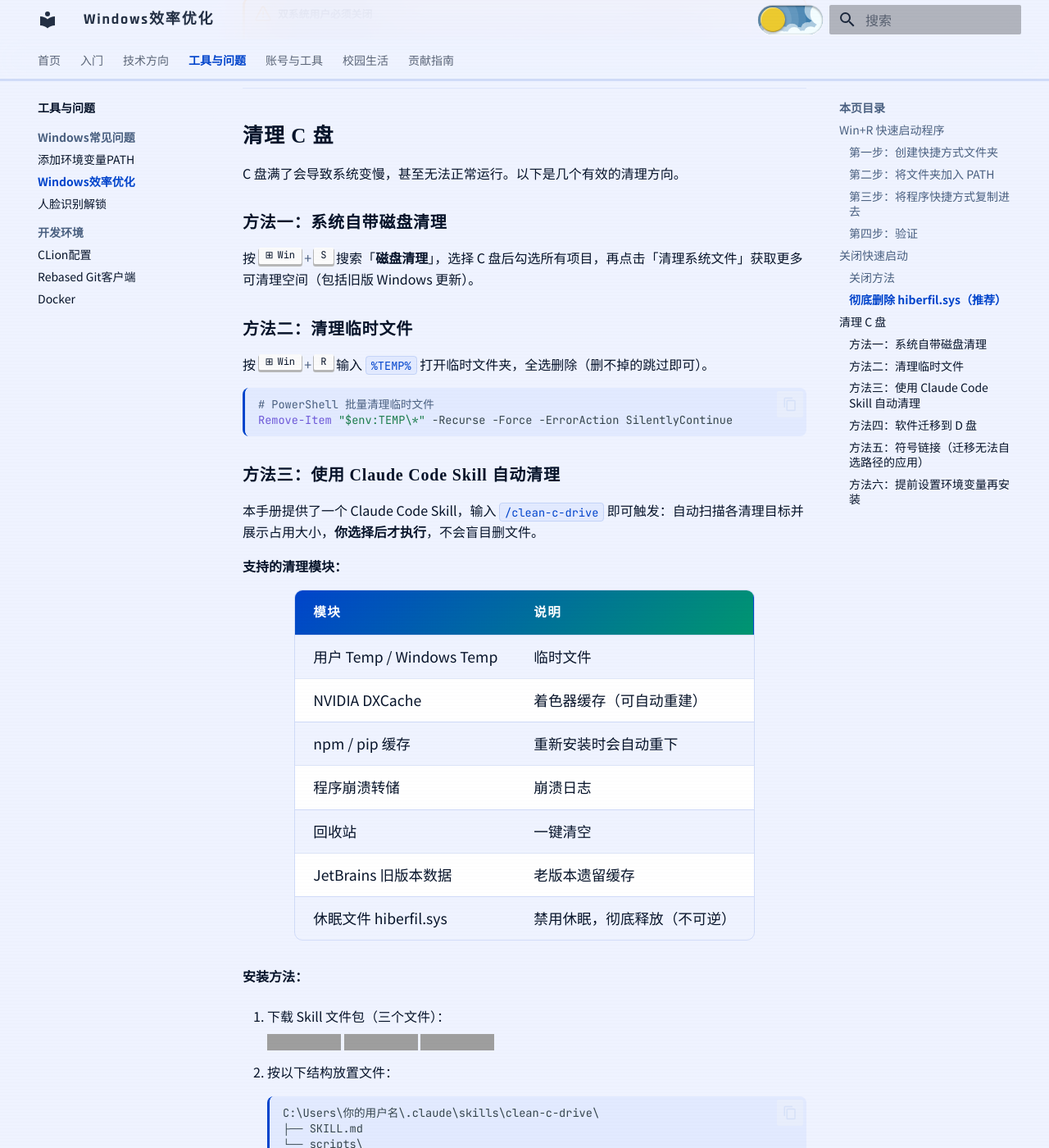
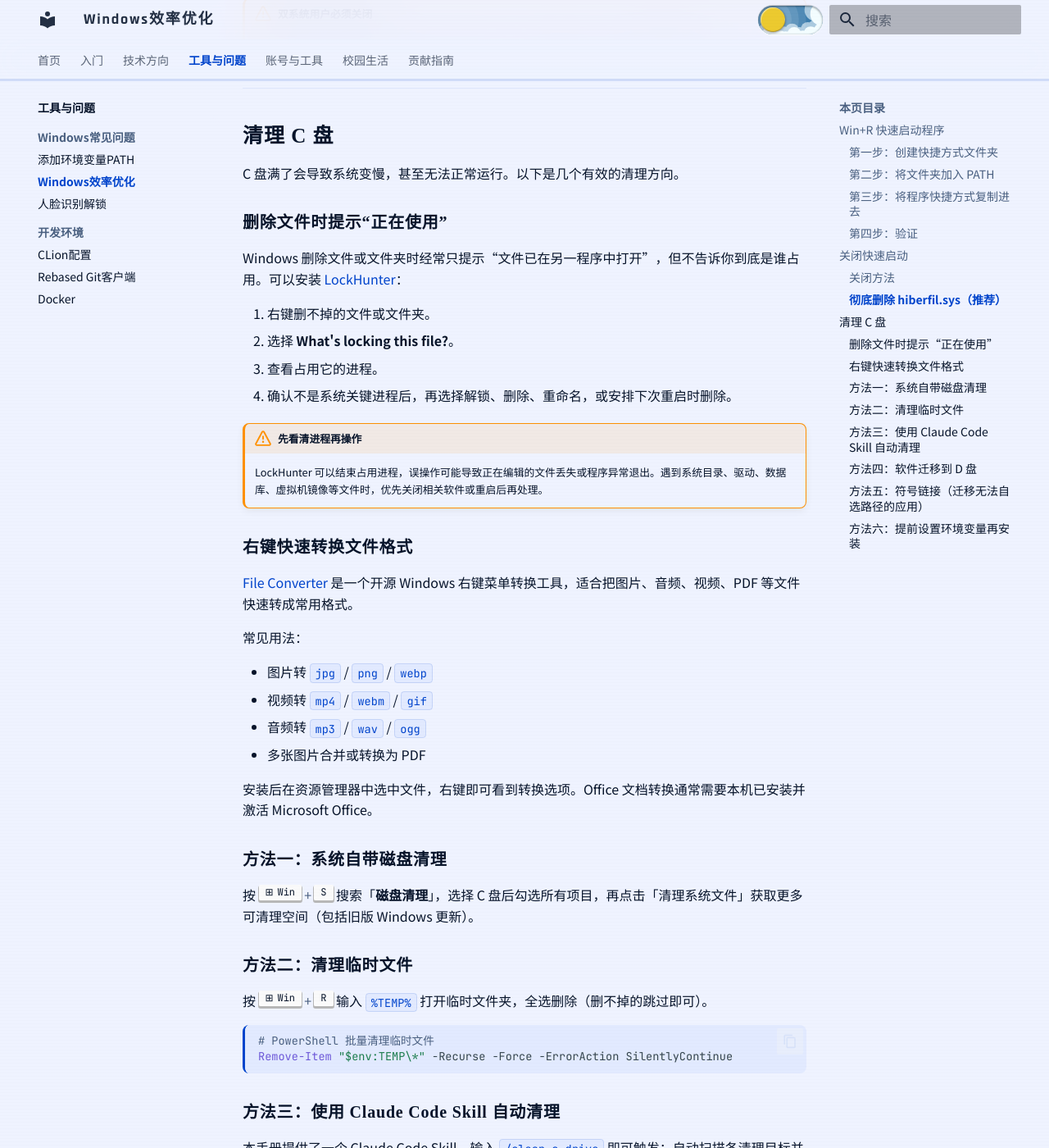
Before and after one commit to starnotes-xj/SurviveBIGCManual, an MkDocs documentation site: the page built from docs/03-工具与问题/Windows常见问题/Windows效率优化.md, in a window 1280 px wide and 1400 px high, scrolled down 2184 px. Shown: the whole window at 82% size. Built offline with MkDocs 1.6.1 and Material for MkDocs 9.7.7, drawn with Linux system fonts in a browser that asks for light colours; grey boxes are pictures that could not be loaded.

Commit message:
Recommend practical Windows utilities
Students repeatedly hit small Windows workflow blockers: files that cannot be deleted because a process holds them, and routine file format conversions that are tedious through heavyweight apps. Add LockHunter and File Converter to the recommended tools and explain their safe everyday use in the Windows optimization guide.

Constraint: Keep this as a lightweight tools recommendation, not a new installation walkthrough.

Confidence: high

Scope-risk: narrow

Directive: Keep utility recommendations tied to concrete student workflows and official download links.

Tested: python -m mkdocs build --strict

Not-tested: Installing LockHunter or File Converter on a fresh Windows machine

```diff
--- a/docs/03-工具与问题/Windows常见问题/Windows效率优化.md
+++ b/docs/03-工具与问题/Windows常见问题/Windows效率优化.md
@@ -77,6 +77,31 @@ powercfg /hibernate off
 ## 清理 C 盘
 
 C 盘满了会导致系统变慢，甚至无法正常运行。以下是几个有效的清理方向。
+
+### 删除文件时提示“正在使用”
+
+Windows 删除文件或文件夹时经常只提示“文件已在另一程序中打开”，但不告诉你到底是谁占用。可以安装 [LockHunter](https://lockhunter.com/download.htm)：
+
+1. 右键删不掉的文件或文件夹。
+2. 选择 **What's locking this file?**。
+3. 查看占用它的进程。
+4. 确认不是系统关键进程后，再选择解锁、删除、重命名，或安排下次重启时删除。
+
+!!! warning "先看清进程再操作"
+    LockHunter 可以结束占用进程，误操作可能导致正在编辑的文件丢失或程序异常退出。遇到系统目录、驱动、数据库、虚拟机镜像等文件时，优先关闭相关软件或重启后再处理。
+
+### 右键快速转换文件格式
+
+[File Converter](https://file-converter.io/) 是一个开源 Windows 右键菜单转换工具，适合把图片、音频、视频、PDF 等文件快速转成常用格式。
+
+常见用法：
+
+- 图片转 `jpg` / `png` / `webp`
+- 视频转 `mp4` / `webm` / `gif`
+- 音频转 `mp3` / `wav` / `ogg`
+- 多张图片合并或转换为 PDF
+
+安装后在资源管理器中选中文件，右键即可看到转换选项。Office 文档转换通常需要本机已安装并激活 Microsoft Office。
 
 ### 方法一：系统自带磁盘清理
 
```
Also changed, not shown: docs/01-入门/必备工具清单.md (+2 -0 lines).
